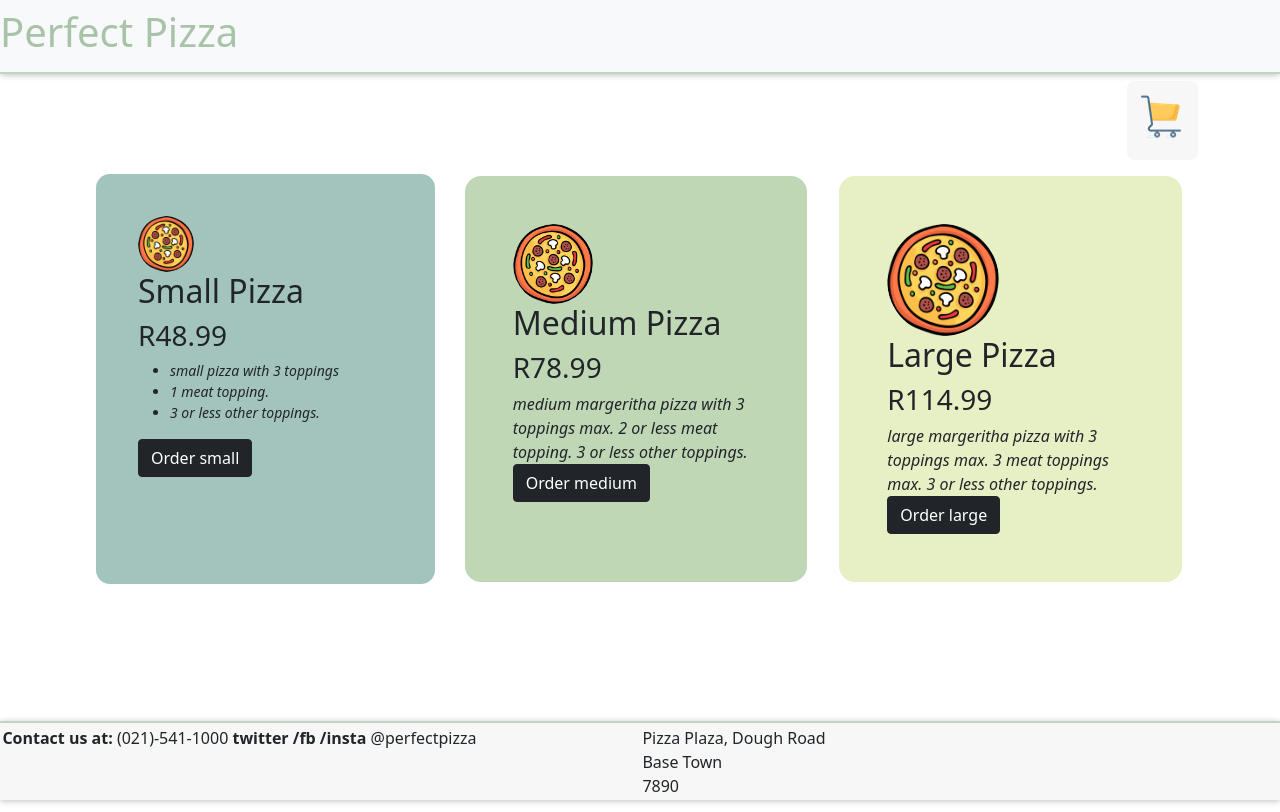
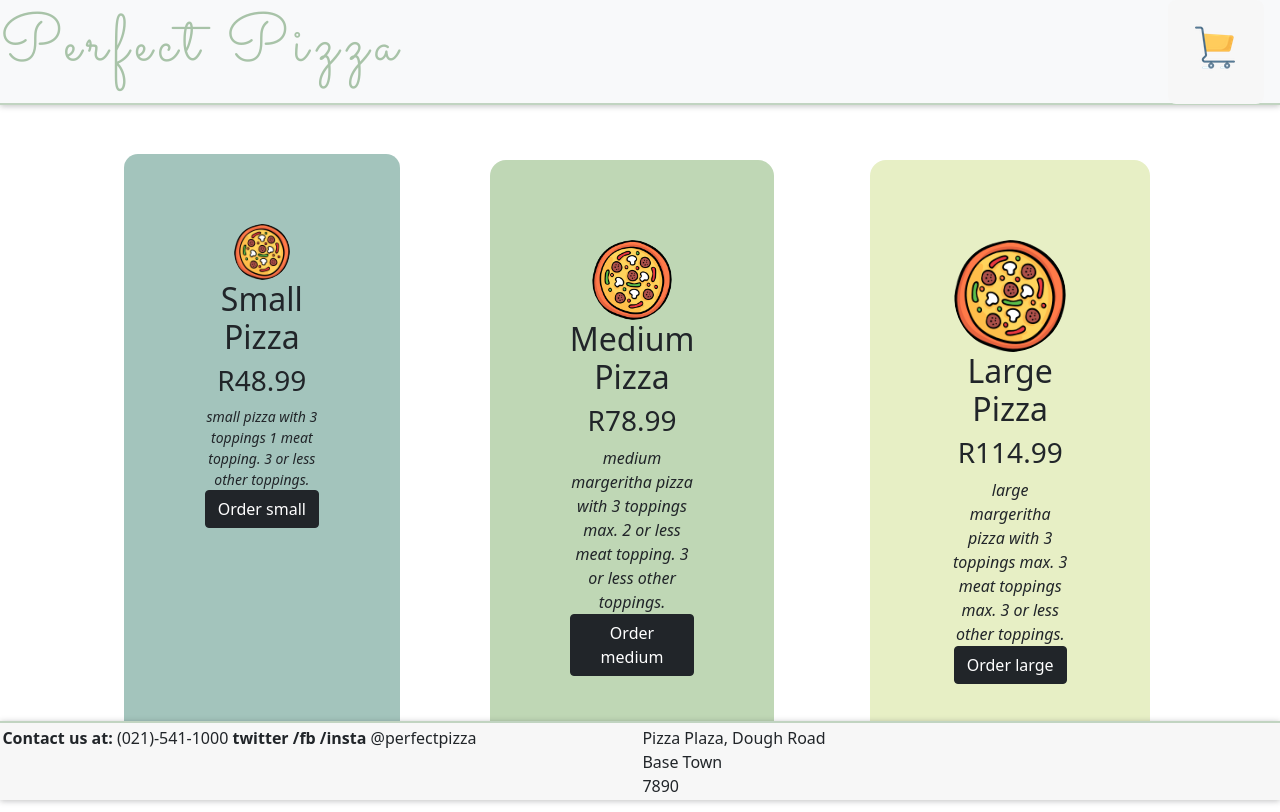
Before and after one commit to jodies383/alpinejs-pizza-pamphlet, a plain HTML site: page index.html in a window 1280 px wide. Drawn offline with nearby package versions, Linux system fonts and the light colour scheme.

Commit message:
cart updated

```diff
--- a/index.html
+++ b/index.html
@@ -9,6 +9,9 @@
     <script src="https://cdn.jsdelivr.net/npm/bootstrap@5.1.3/dist/js/bootstrap.bundle.min.js"></script>
     <title>Pizza Pamphlet</title>
 </head>
+<script>
+    let message
+</script>
 
 <body>
     <div x-data="{ sizes: true }">
@@ -16,11 +19,6 @@
             <nav class="navbar navbar-expand-lg navbar-light bg-light navbar-fixed-top">
                 <h1 class="heading">Perfect Pizza</h1>
             </nav>
-            <div class="container">
-                <div class="row">
-                    <div class="col">
-                    </div>
-                    <div class="col">
             <div class="cart" x-data="{ show: false }">
                 <h3 @click="show=!show"> <img src="shopping-cart.png"></h3>
                 <div x-show="show">
@@ -30,8 +28,7 @@
                             <div x-show="sizes">
                                 <tr>
                                     <div>
-                                                    <div x-data="{ smallCount: 0 }"
-                                                        @add-small-pizza.window="smallCount+=48.99">
+                                        <div x-data="{ smallCount: 0 }" @add-small-pizza.window="smallCount+=48.99">
                                             <div x-data="{ totalCount: 0 }">
                                                 <div x-show="smallCount > 0">
                                                     <strong>Small</strong>
@@ -50,8 +47,7 @@
                                     </div>
                                 </tr>
                                 <tr>
-                                                <div x-data="{ mediumCount: 0 }"
-                                                    @add-medium-pizza.window="mediumCount+=78.99">
+                                    <div x-data="{ mediumCount: 0 }" @add-medium-pizza.window="mediumCount+=78.99">
                                         <div x-data="{ totalCount: 0 }">
                                             <div x-show="mediumCount > 0">
                                                 <strong>Medium</strong>
@@ -71,8 +67,7 @@
                                 <tr>
                                     <td>
 
-                                                    <div x-data="{ largeCount: 0 }"
-                                                        @add-large-pizza.window="largeCount+=114.99">
+                                        <div x-data="{ largeCount: 0 }" @add-large-pizza.window="largeCount+=114.99">
                                             <div x-data="{ totalCount: 0 }">
                                                 <div x-show="largeCount > 0">
                                                     <strong>Large</strong>
@@ -105,10 +100,11 @@
                                         <div x-data="{ pay: false }">
                                             <div x-data="{ checkout: true }">
                                                 <button x-show="checkout" class="btn btn-dark"
-                                                                x-on:click="pay=true; checkout=false; sizes=false">Checkout</button>
+                                                    x-on:click="pay=true; checkout=false; sizes=false; message='your order is on its way'">Checkout</button>
                                             </div>
+
                                             <button x-show="pay" class="btn btn-dark"
-                                                            x-on:click="total=false; pay=false">Pay</button>
+                                                x-on:click="total=false; pay=false; message=true">Pay</button>
                                         </div>
                                     </div>
                                 </div>
@@ -118,10 +114,19 @@
                         </table>
                 </div>
             </div>
+            <div class="container">
+                <div>
+                    <div class="col" x-data="{ title: 'your pizzas are on the way' }">
+                        <p x-data="{ message: false }" x-show="message" x-text="title"></p>
+
+                        <div class="row">
+                            <div class="col">
+                            </div>
+                            <div class="col">
                             </div>
                         </div>
                     </div>
-
+                </div>
             </div>
             <div class="container">
                 <div class="specials">
@@ -131,12 +136,11 @@
                             <h2>Small Pizza</h2>
                             <h3>R48.99</h3>
                             <i>
-                            <ul>
-                                <li>small pizza with 3 toppings</li>
-                                <li>1 meat topping.</li>
-                                <li>3 or less other toppings.</li>
-                            </ul>
+                                small pizza with 3 toppings
+                                1 meat topping.
+                                3 or less other toppings.
                             </i>
+                            <br>
                             <a class="btn btn-dark" x-show="sizes"
                                 @click="$dispatch('add-small-pizza'); $dispatch('add-small-total')">Order small</a>
                         </div>
--- a/style.css
+++ b/style.css
@@ -1,5 +1,6 @@
+@import url('https://fonts.googleapis.com/css2?family=Sacramento&display=swap');
+
 body {
-
   font-family: arial, sans-serif;
   /* background-color: #F2DDA4 !important; */
   font-size: 0.75em;
@@ -14,15 +15,19 @@ body {
 
 
 }
-nav{
+
+nav {
   border-style: solid;
   border-top: none;
-  border-left:none;
-  border-right:none;
+  border-left: none;
+  border-right: none;
   border-bottom: 2px solid rgb(193, 212, 193);
   margin-bottom: 7px;
   box-shadow: 0 1px 6px 0 rgb(32 33 36 / 28%);
+  font-family: 'Sacramento', cursive;
+
 }
+
 .medium {
   background-color: #BFD7B5;
   padding: 1em;
@@ -42,8 +47,9 @@ nav{
 
 .specials div {
   flex: 1;
-  margin: 1em;
+  margin: 3em;
   padding: 1em;
+  text-align: center;
 
 }
 
@@ -66,7 +72,8 @@ nav{
 
 
 }
-.cart{
+
+.cart {
   background-color: #f7f7f7;
   /* width: 20em; */
   border-radius: 0.50em;
@@ -74,18 +81,35 @@ nav{
   cursor: pointer;
   float: right;
   text-align: center;
+
+  position: fixed;
+  /* width: 100%; */
+  /* margin: auto; */
+  /* width: 20%; */
+  /* min-height: 15em; */
+  top: 0em;
+  right: 0em;
+  margin-right: 1em;
+  padding: 1em;
+  /* border: 0.1em solid; */
+  /* border-radius: 0.25em; */
+  /* z-index: 1000; */
+
 }
-.heading{
+
+.heading {
   color: rgb(168, 195, 168);
-  text-align: left;
+ font-size: 4.1em;
+  letter-spacing: 0.1em;
+  text-align: center;
 }
 
 .footer {
   display: flex;
   border-style: solid;
   border-top: 2px solid rgb(193, 212, 193);
-  border-left:none;
-  border-right:none;
+  border-left: none;
+  border-right: none;
   border-bottom: none;
   box-shadow: 0 1px 6px 0 rgb(32 33 36 / 28%);
 }
```
Lines whose indentation alone changed are shown as unchanged.
